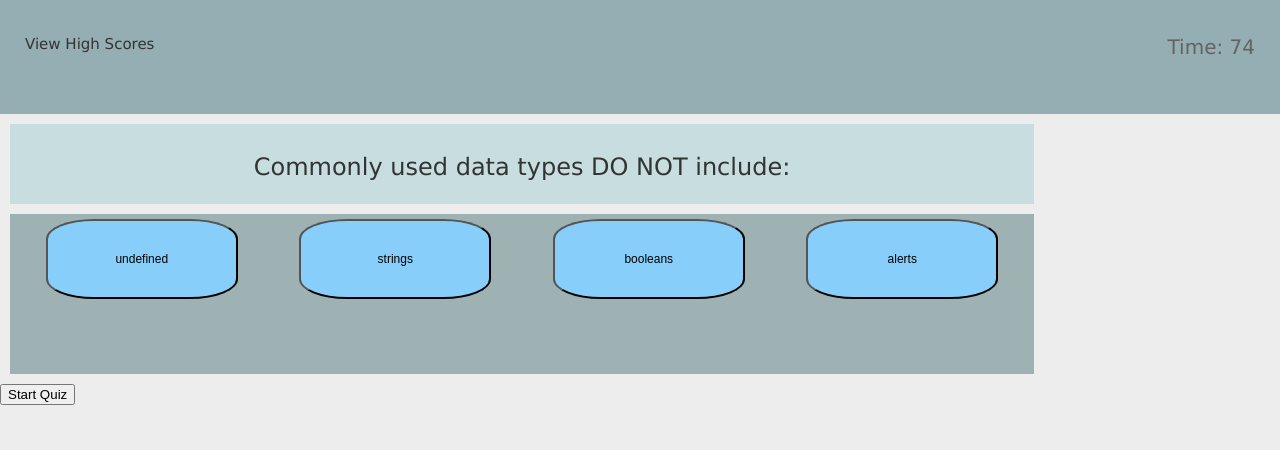
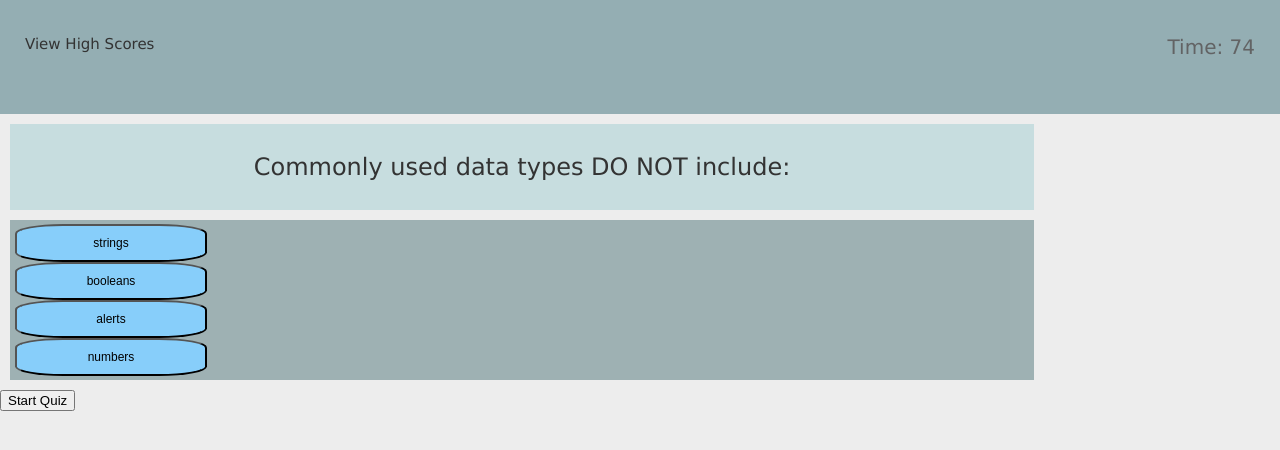
Before and after one commit to HaleyNicole126/Coding-Quiz-Challenge, a plain HTML site: page index.html in a window 1280 px wide. Both pictures are taken after a click on the button "Start Quiz". Drawn offline with Linux system fonts and the light colour scheme.

Commit message:
i don't know what I'm doing

```diff
--- a/assets/css/style.css
+++ b/assets/css/style.css
@@ -49,7 +49,7 @@ header p {
     margin: 10px;
     padding: 5px;
     width: 80vw;
-    height: 10vh;
+    height: auto;
     background-color: #c7dddf;
     font-size: x-large;
     text-align: center;
@@ -57,7 +57,8 @@ header p {
 
 .answer-container{
     display: flex;
-    justify-content: space-around;
+    flex-direction: column;
+    justify-content: center;
     margin: 10px;
     padding: 5px;
     width: 80vw;
--- a/assets/js/script.js
+++ b/assets/js/script.js
@@ -79,10 +79,10 @@ var startButton = document.getElementById('start');
 
 var buttonEl = document.querySelector("#start-quiz");
 
-
+var counter = 75
 // function for timer
 function startTimer(){
-    var counter = 75
+
     var countdown = function() {
         document.getElementById("timer").innerHTML = "Time: " + counter.toLocaleString();
         counter--;
@@ -103,10 +103,10 @@ function renderQuestion(){
     let q = myQuestions[runningQuestion];
 
     question.innerHTML = "<p>"+ q.question +"</p>";
-    op1.innerHTML = q.answers[0];
-    op2.innerHTML = q.answers[1];
-    op3.innerHTML = q.answers[2];
-    op4.innerHTML = q.answers[3];
+    op1.innerHTML = q.answers[1];
+    op2.innerHTML = q.answers[2];
+    op3.innerHTML = q.answers[3];
+    op4.innerHTML = q.answers[4];
 }
 
 buttonEl.addEventListener("click", startQuiz);
@@ -122,7 +122,7 @@ function startQuiz(){
 
 // check answer
 function checkAnswer(answer){
-    if( answer == myQuestions[runningQuestion].correctAnswer) {
+    if(answer == myQuestions[runningQuestion].correctAnswer) {
         answerIsCorrect();
     }else{
         // answer is wrong
@@ -149,83 +149,3 @@ function answerIsWrong(){
     counter -10;
     document.getElementById("results").innerHTML = "Wrong!";
 }
-
-// function buildIntro(){
-
-// }
-
-// function buildQuiz(){
-//     function iterate(id){
-//         id = 0
-
-//     // getting the questions
-//     var question = document.getElementById("question");
-//     // setting the question text
-//     question.innerHTML = myQuestions[id].question;
-
-//     // getting the answers
-//     var op1 = document.getElementById("op1");
-//     var op2 = document.getElementById("op2");
-//     var op3 = document.getElementById("op3");
-//     var op4 = document.getElementById("op4");
-
-//     // providing answer text
-//     op1.innerText = myQuestions[id].answers[0];
-//     op2.innerText = myQuestions[id].answers[1];
-//     op3.innerText = myQuestions[id].answers[2];
-//     op1.innerText = myQuestions[id].answers[3];
-
-//     }
-// }
-
-// function showResults(){}
-
-// buildQuiz();
-
-
-
-
-// generateQuiz(myQuestions, quizContainer, resultsContainer, startButton)
-
-// function generateQuiz(questions, quizContainer, resultsContainer, submitButton) {
-
-//     function showQuestions(questions, quizContainer) {
-//         // code will go here
-//         var output = [];
-//         var answers;
-
-//         // for each question
-//         for(var i=0; i<questions.length; i++) {
-
-//             // reset the list of answers
-//             answers = [];
-
-//             for (number in questions[i].answers){
-//                 answers.push(
-//                     '<label>'
-//                         + '<input type="button" name="question'+i+'" value="'+number+'">'
-//                         + number + ': '
-//                         + questions[i].answers[number]
-// 				    + '</label>'
-//                 );
-//             }
-//             output.push(
-//                 '<div class="question">' + questions[i].question + '</div>'
-//                 + '<div class="answers">' + answers.join('') + '</div>'
-//             );
-//         }
-//         quizContainer.innerHTML = output.join('');
-//     }
-
-//     // function showResults(questions, quizContainer, resultsContainer) {
-//     //     // code will go here
-//     // }
-
-//     // show the questions
-//     showQuestions(questions, quizContainer);
-
-// //     // when user clicks submit, show results
-// //     startButton.onClick = function(){
-// //         showResults(questions, quizContainer, resultsContainer);
-// //     }
-// }
--- a/index.html
+++ b/index.html
@@ -19,10 +19,10 @@
         <div id="quiz">
             <p class="question-container" id="question"></p>
             <div class="answer-container">
-                <button class="answer" onclick="" id="op1"></button>
-                <button class="answer" onclick="" id="op2"></button>
-                <button class="answer" onclick="" id="op3"></button>
-                <button class="answer" onclick="" id="op4"></button>
+                <button class="answer" onclick="checkAnswer()" id="op1"></button>
+                <button class="answer" onclick="checkAnswer()" id="op2"></button>
+                <button class="answer" onclick="checkAnswer()" id="op3"></button>
+                <button class="answer" onclick="checkAnswer()" id="op4"></button>
             </div>
         </div>
         <button class="btn" id="start-quiz">Start Quiz</button>
```
